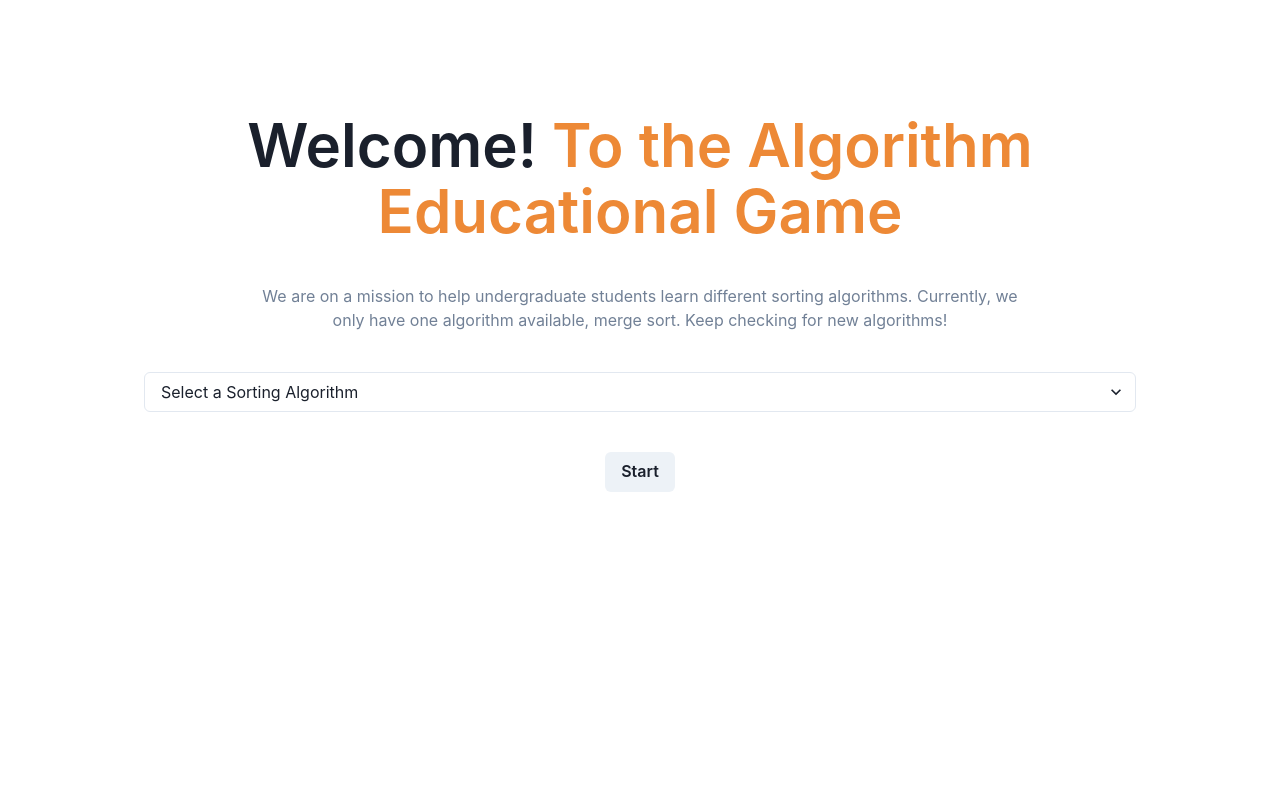
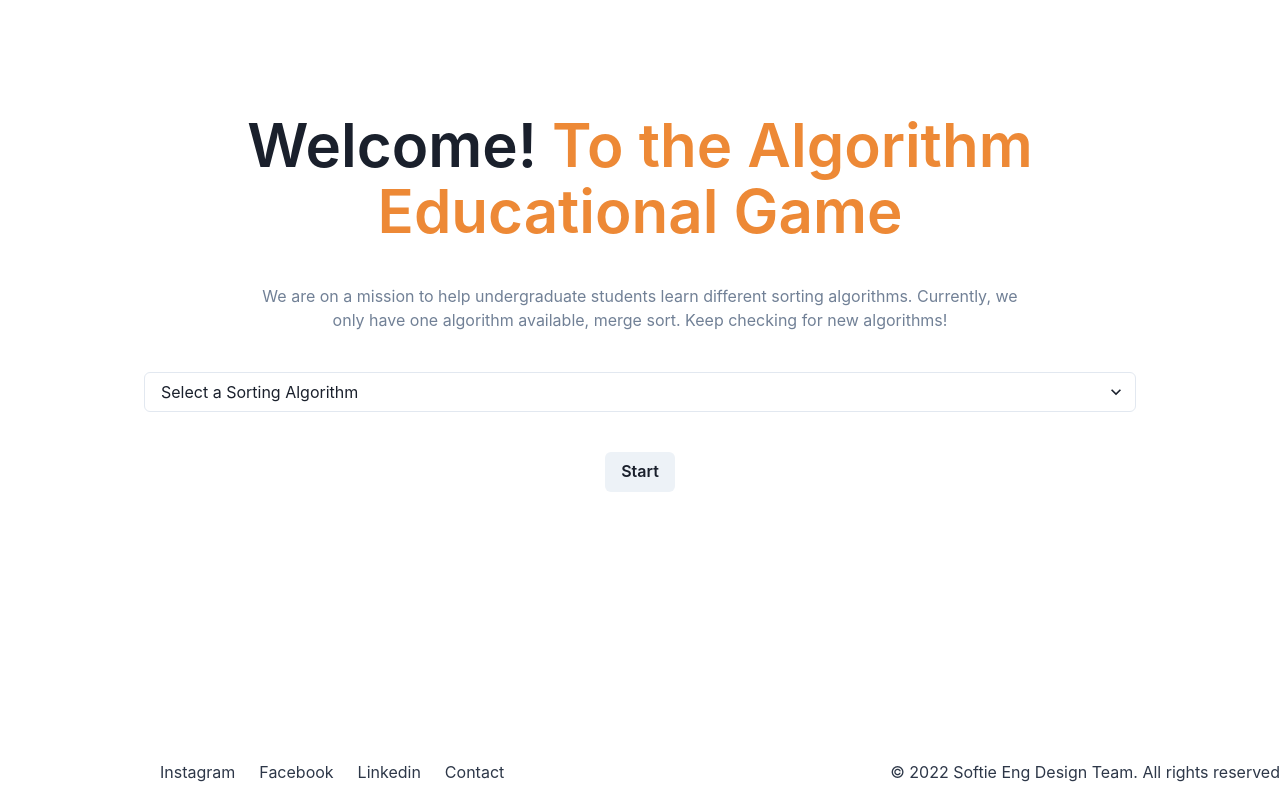
Before and after one commit to ShaimaaAliECE/se3350_project-group-7, a React (Create React App) app in the folder client/: page / in a window 1280 px wide. Built offline with nearby package versions, Linux system fonts and the light colour scheme.

Commit message:
Added a footer
Added a footer

```diff
--- a/client/src/pages/Home.tsx
+++ b/client/src/pages/Home.tsx
@@ -8,6 +8,9 @@ import {
   Container,
   Heading,
   Stack,
+  Box,
+  Link,
+  useColorModeValue,
 } from '@chakra-ui/react';
 
 const OPTIONS = [{ value: "game", name: "Merge Sort" }];
@@ -57,6 +60,29 @@ const Home: React.FC<HomeProps> = ({}) => {
       <Flex w={'full'}>
       </Flex>
     </Stack>
+
+    <Box
+      bg={useColorModeValue('gray.50', 'gray.900')}
+      color={useColorModeValue('gray.700', 'gray.200')}>
+      <Container
+        as={Stack}
+        maxW={'6xl'}
+        py={4}
+        direction={{ base: 'column', md: 'row' }}
+        spacing={4}
+        justify={{ base: 'center', md: 'space-between' }}
+        align={{ base: 'center', md: 'center' }}
+        position= {"fixed"}
+        bottom= "0">
+        <Stack direction={'row'} spacing={6}>
+          <Link href={'#'}>Instagram</Link>
+          <Link href={'#'}>Facebook</Link>
+          <Link href={'#'}>Linkedin</Link>
+          <Link href={'#'}>Contact</Link>
+        </Stack>
+        <Text>© 2022 Softie Eng Design Team. All rights reserved</Text>
+      </Container>
+    </Box>
   </Container>
   );
 };
```
